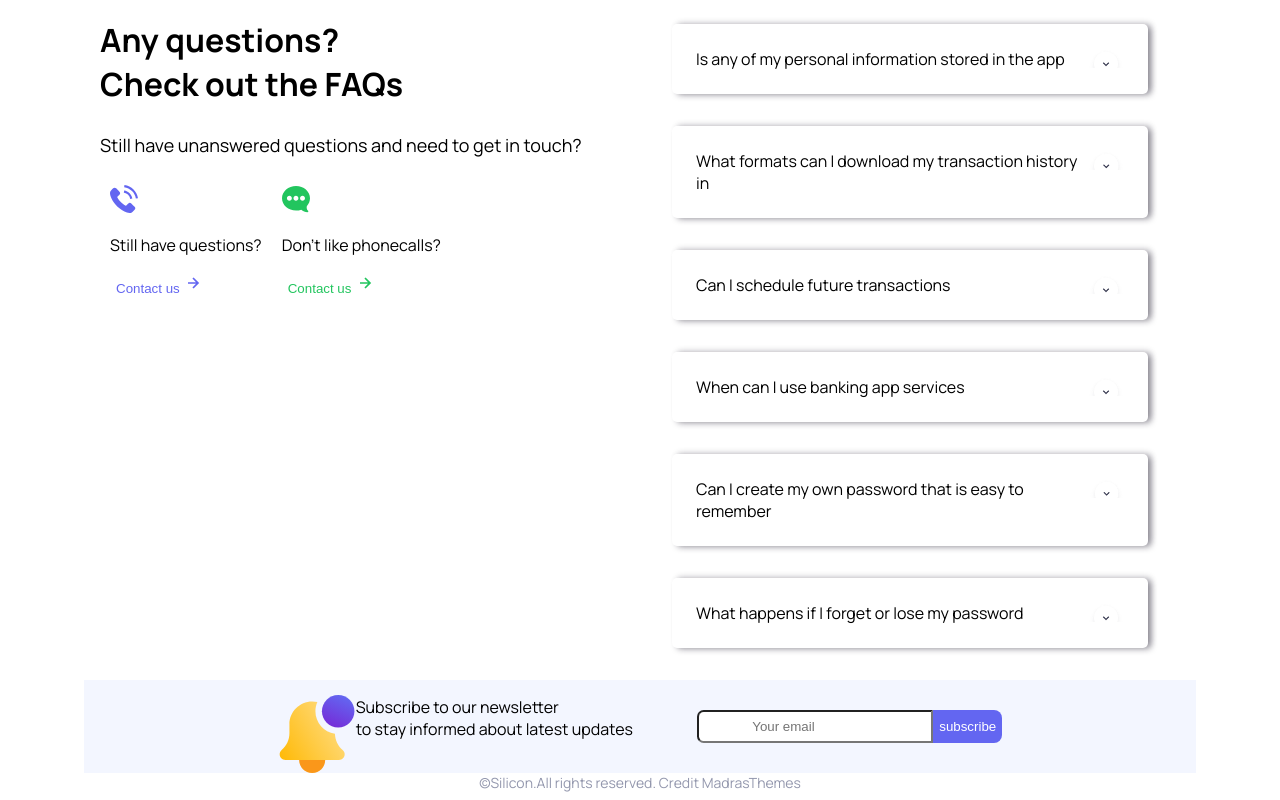
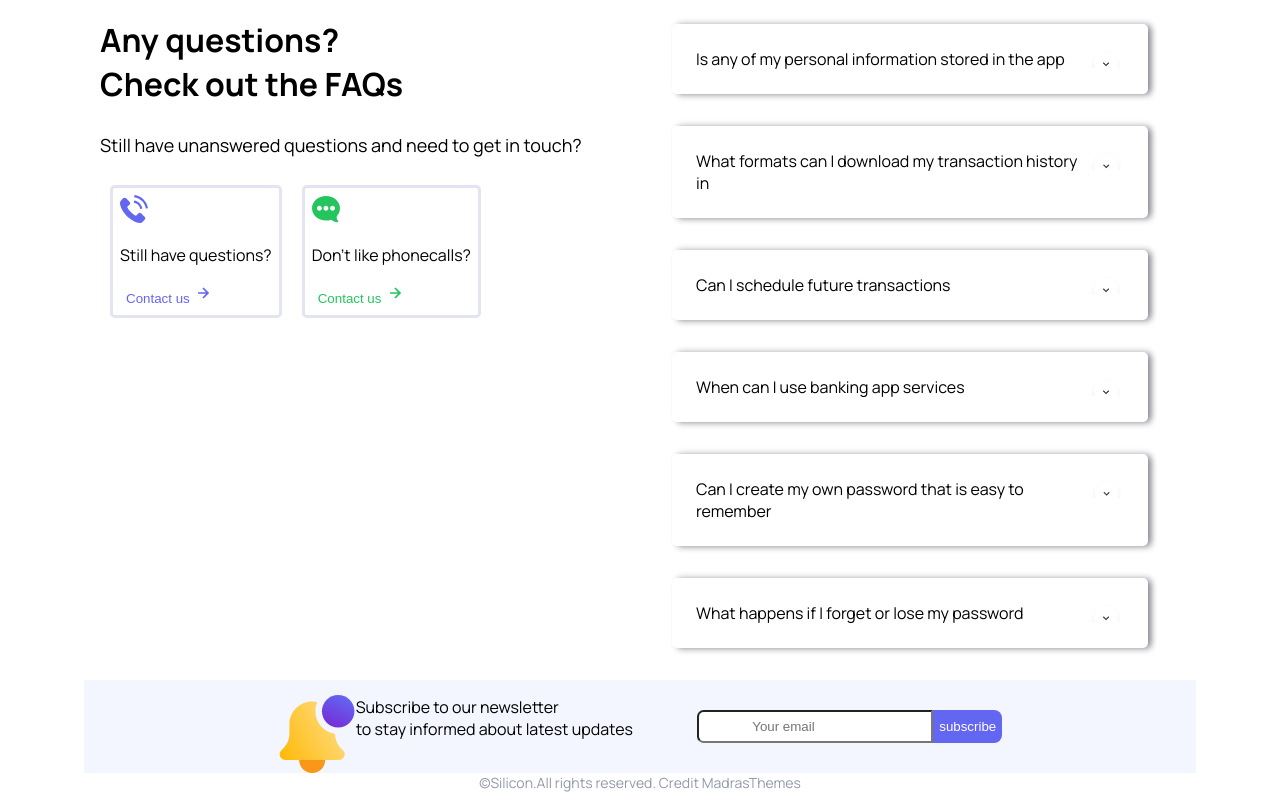
Before and after one commit to lenaappelberg/Inl-mnings_uppgift_html, a plain HTML site: page index.html in a window 1280 px wide. Shown: the part 3630-4430 px from the top of the page. Drawn offline with Linux system fonts and the light colour scheme.

Commit message:
komplettering+contactbox

```diff
--- a/styles.css
+++ b/styles.css
@@ -285,9 +285,12 @@ flex-shrink: 0;
   text-align: center;
 }
 .contact-containers{
-  border-width: 5px;
+  border: width 5px;
   border-color:var(--clr-gray300);
-  padding: 10px;
+  border-style: solid;
+  margin: 10px;
+  border-radius: 5px;
+  padding: 7px;
   button{
     border: none;
     background-color: white;
```
